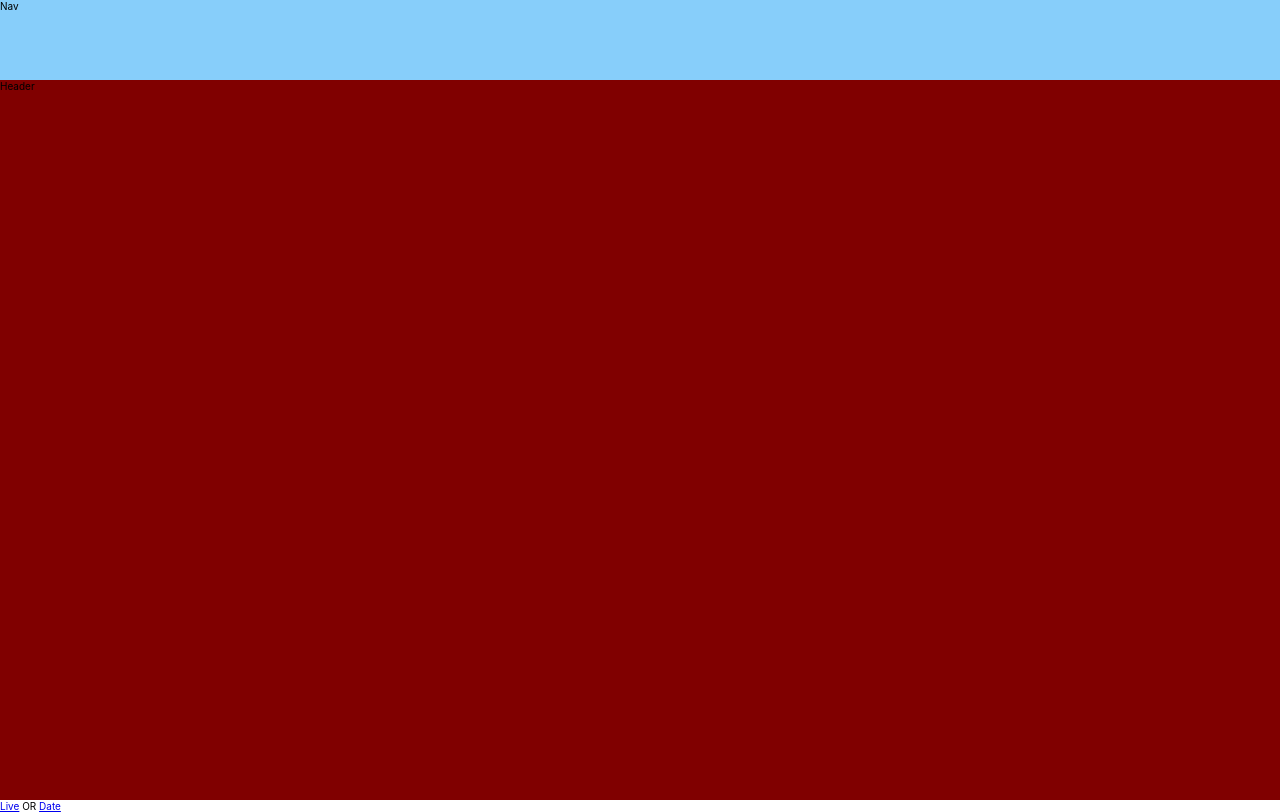
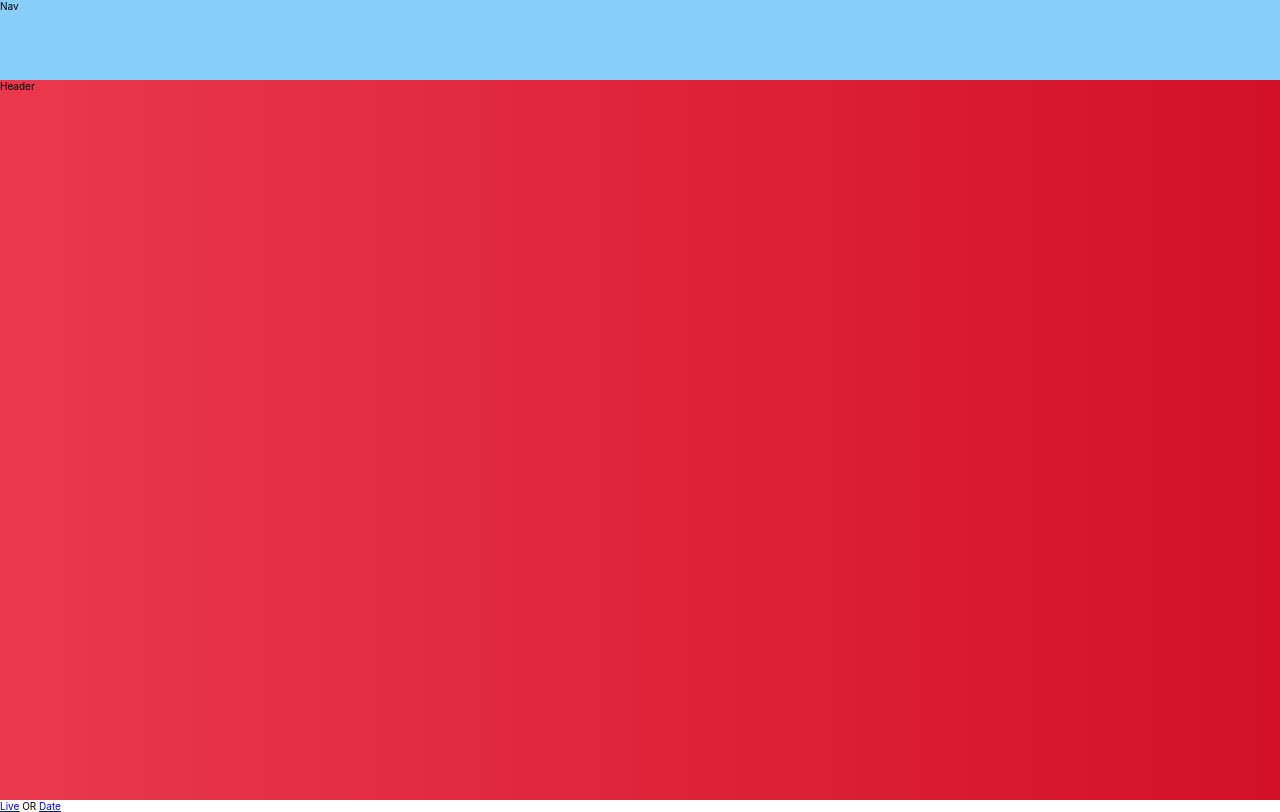
Before and after one commit to emanuel-yaish/react_week_project, a React (Create React App) app: page / in a window 1280 px wide. Built offline with nearby package versions, Linux system fonts and the light colour scheme.

Commit message:
update header

```diff
--- a/src/components/Header.css
+++ b/src/components/Header.css
@@ -1,5 +1,15 @@
 .header {
   height: 90vh;
 
-  background-color: maroon;
+  background: #d31027; /* fallback for old browsers */
+  background: -webkit-linear-gradient(
+    to right,
+    #ea384d,
+    #d31027
+  ); /* Chrome 10-25, Safari 5.1-6 */
+  background: linear-gradient(
+    to right,
+    #ea384d,
+    #d31027
+  ); /* W3C, IE 10+/ Edge, Firefox 16+, Chrome 26+, Opera 12+, Safari 7+ */
 }
```
